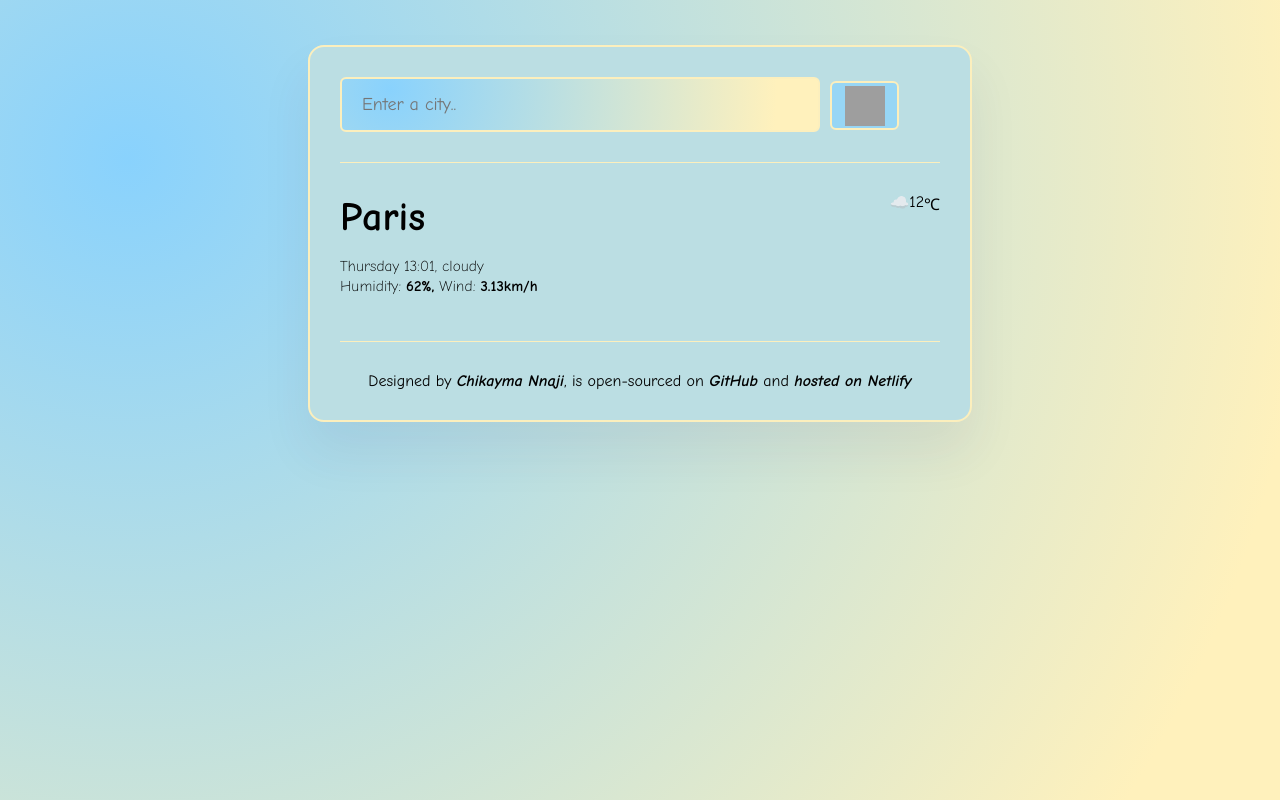
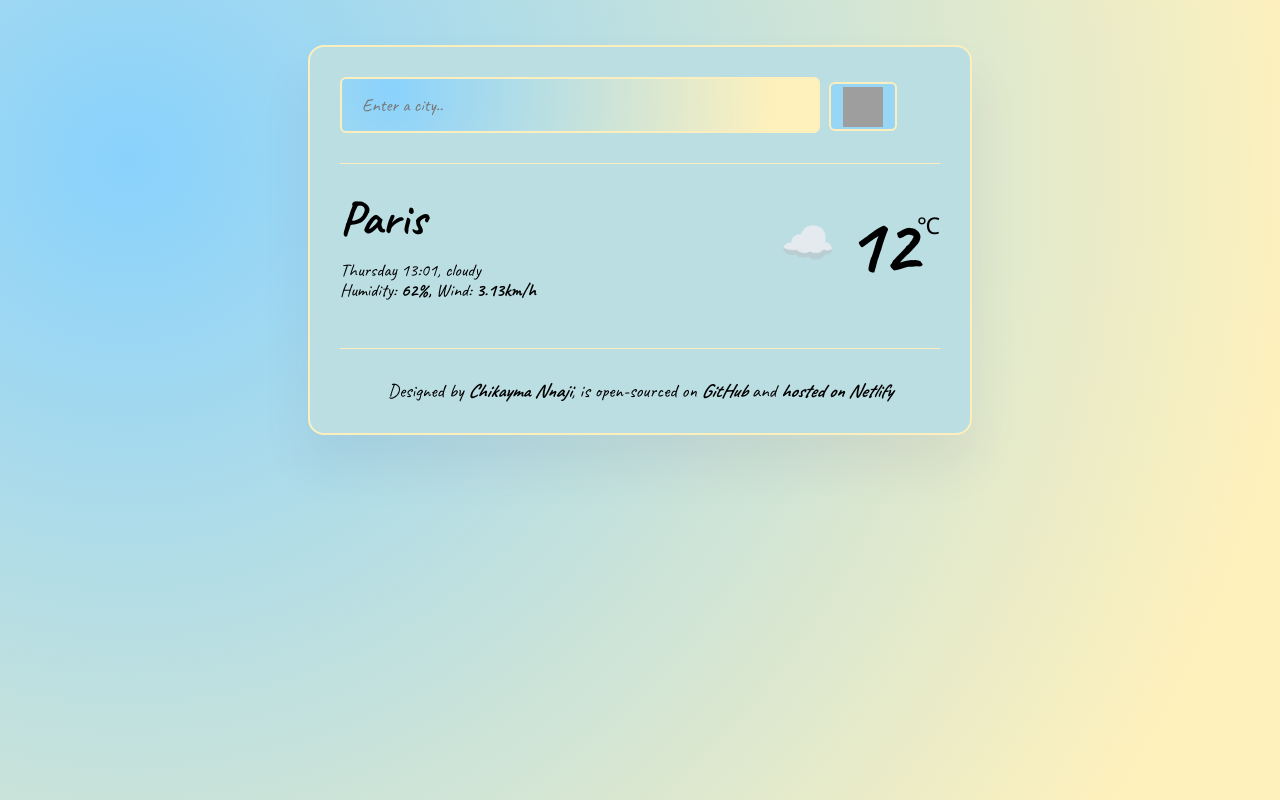
Before and after one commit to kayma0/MyWeatherApp, a plain HTML site: page index.html in a window 1280 px wide. Drawn offline with Linux system fonts and the light colour scheme; grey boxes are pictures that could not be loaded.

Commit message:
changed the font style of the project and edited the 'temp_container'

```diff
--- a/index.html
+++ b/index.html
@@ -11,6 +11,12 @@
     <link
         href="https://fonts.googleapis.com/css2?family=Comic+Neue:ital,wght@0,300;0,400;0,700;1,300;1,400;1,700&display=swap"
         rel="stylesheet">
+    <link rel="preconnect" href="https://fonts.googleapis.com">
+    <link rel="preconnect" href="https://fonts.gstatic.com" crossorigin>
+    <link
+        href="https://fonts.googleapis.com/css2?family=Caveat:wght@400..700&family=Comic+Neue:ital,wght@0,300;0,400;0,700;1,300;1,400;1,700&family=Shadows+Into+Light&display=swap"
+        rel="stylesheet">
+
     <link rel="stylesheet" href="style.css">
 </head>
 
--- a/style.css
+++ b/style.css
@@ -16,7 +16,7 @@ body {
   box-shadow: 0 30px 50px rgba(65, 50, 100, 0.08);
   border-radius: 16px;
   padding: 30px;
-  font-family: Comic Neue;
+  font-family: Caveat;
   border: 2px solid #fcefbd;
 }
 
@@ -35,7 +35,7 @@ header {
   border-radius: 6px;
   width: 80%;
   padding: 15px 20px;
-  font-family: Comic Neue;
+  font-family: Caveat;
   font-size: large;
   border: 2px solid #fcefbd;
 }
@@ -68,6 +68,7 @@ footer {
   border-top: 1px solid #fcefbd;
   padding: 30px 0 0 0;
   text-align: center;
+  font-size: 19px;
 }
 
 main {
@@ -81,12 +82,12 @@ main {
 
 .cities {
   margin: 0;
-  font-size: 40px;
+  font-size: 48px;
   line-height: 48px;
 }
 
 .cityDetails {
-  font-size: 15px;
+  font-size: 18px;
   line-height: 20px;
   font-weight: 200;
 }
@@ -94,3 +95,19 @@ main {
 .temp_container {
   display: flex;
 }
+
+.temp_value {
+  font-size: 80px;
+  font-weight: bold;
+  margin-left: 10px;
+}
+
+.temp_icon {
+  font-size: 44px;
+  margin-top: 22px;
+}
+
+.temp_unit {
+  margin-top: 15px;
+  font-size: 23px;
+}
```
